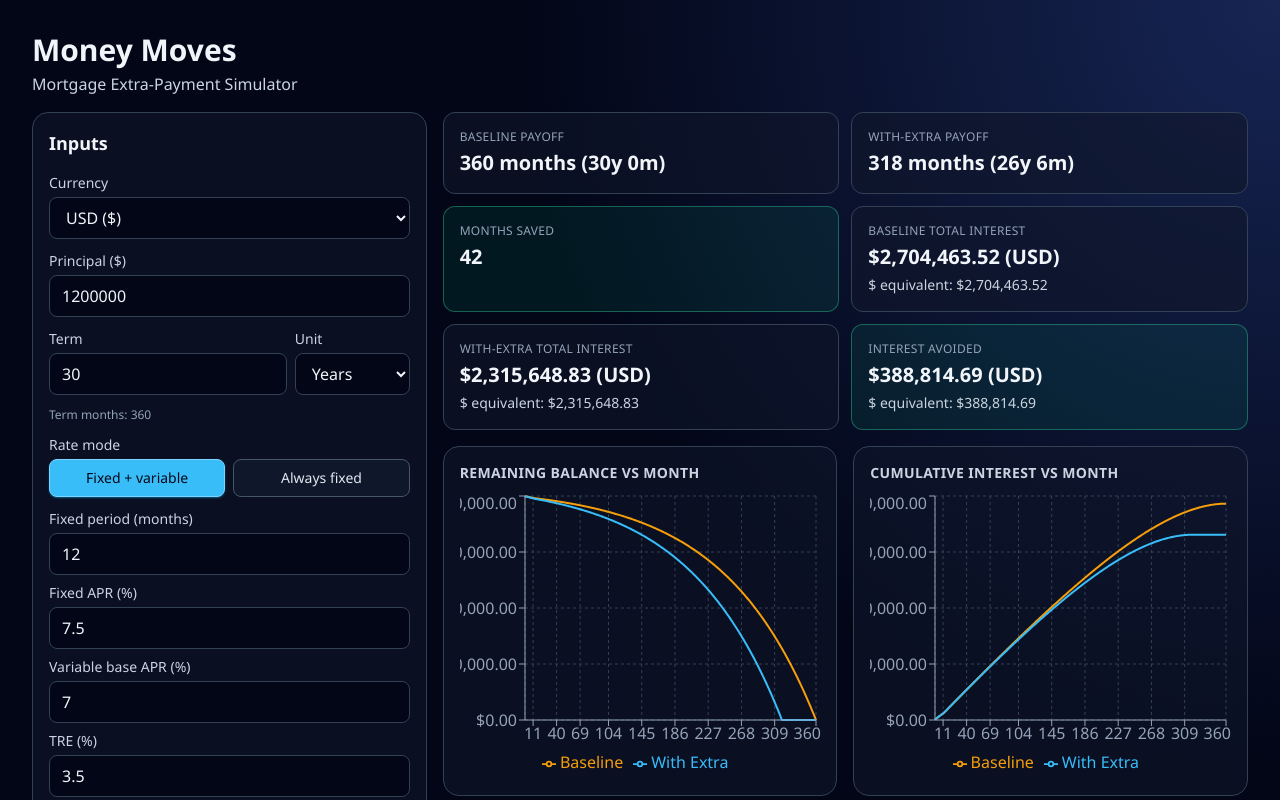
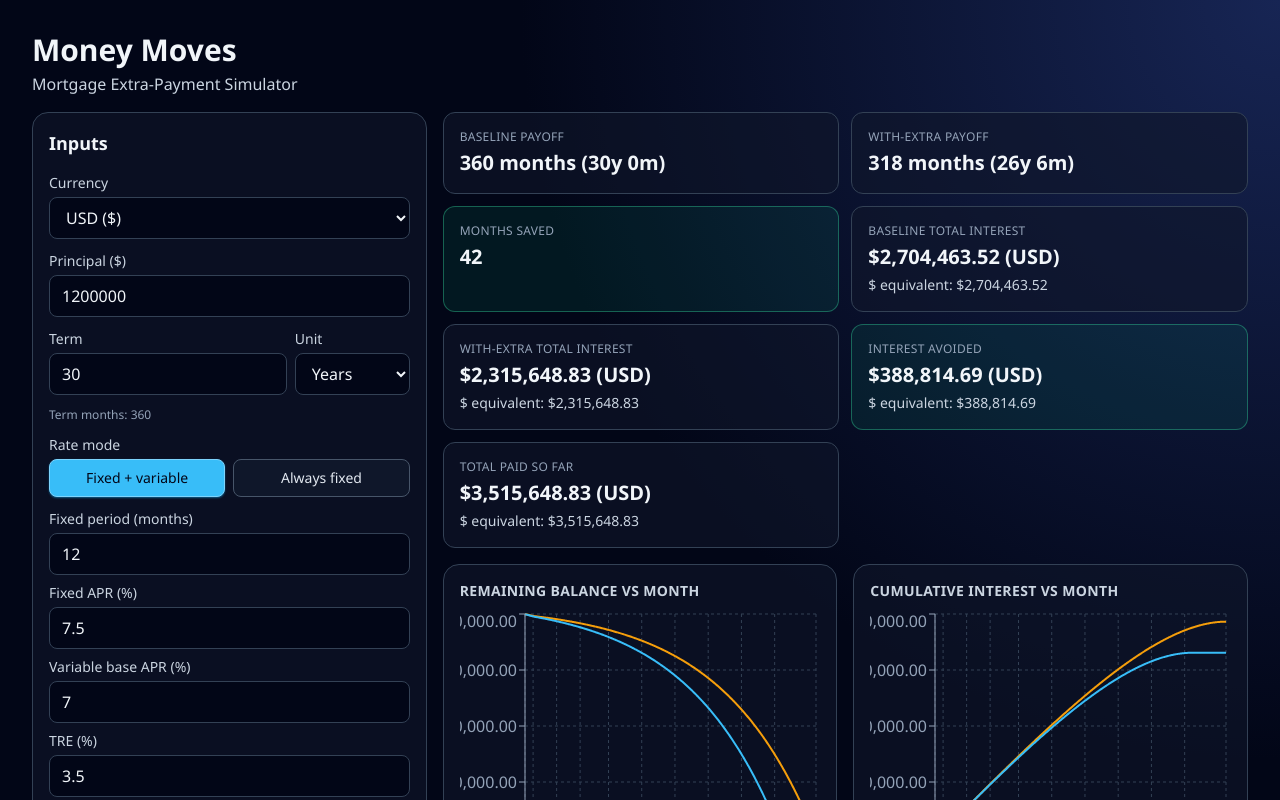
Before and after one commit to maury844/pay-me-now, a React (Vite) app: page / in a window 1280 px wide. Shown: the top 800 px of the page. Built offline with nearby package versions, Linux system fonts and the light colour scheme.

Commit message:
feat: add total paid

```diff
--- a/src/App.tsx
+++ b/src/App.tsx
@@ -109,6 +109,13 @@ function App() {
     0,
     baselineResult.totalInterest - extraResult.totalInterest,
   );
+  const totalPaidSoFar = useMemo(
+    () =>
+      extraResult.rows.reduce((sum, row) => {
+        return sum + row.scheduledPayment + row.extra;
+      }, 0),
+    [extraResult.rows],
+  );
   const variableTotalApr = (
     toSafeNumber(inputs.variableBaseApr) + toSafeNumber(inputs.tre)
   ).toFixed(2);
@@ -152,6 +159,7 @@ function App() {
               baselineTotalInterest={baselineResult.totalInterest}
               extraTotalInterest={extraResult.totalInterest}
               interestAvoided={interestAvoided}
+              totalPaidSoFar={totalPaidSoFar}
               currency={currency}
               exchangeRate={resolvedExchangeRate}
             />
--- a/src/components/SummaryCards.tsx
+++ b/src/components/SummaryCards.tsx
@@ -9,6 +9,7 @@ type SummaryCardsProps = {
   baselineTotalInterest: number
   extraTotalInterest: number
   interestAvoided: number
+  totalPaidSoFar: number
   currency: CurrencyCode
   exchangeRate: number
 }
@@ -20,6 +21,7 @@ export function SummaryCards({
   baselineTotalInterest,
   extraTotalInterest,
   interestAvoided,
+  totalPaidSoFar,
   currency,
   exchangeRate,
 }: SummaryCardsProps) {
@@ -39,6 +41,7 @@ export function SummaryCards({
   const baselineInterestDisplay = moneyCardValues(baselineTotalInterest)
   const extraInterestDisplay = moneyCardValues(extraTotalInterest)
   const interestAvoidedDisplay = moneyCardValues(interestAvoided)
+  const totalPaidSoFarDisplay = moneyCardValues(totalPaidSoFar)
 
   return (
     <div className='grid grid-cols-1 gap-3 md:grid-cols-2'>
@@ -69,6 +72,11 @@ export function SummaryCards({
         subValue={interestAvoidedDisplay.subValue}
         accent
       />
+      <MetricCard
+        title='Total paid so far'
+        value={totalPaidSoFarDisplay.value}
+        subValue={totalPaidSoFarDisplay.subValue}
+      />
     </div>
   )
 }
```
